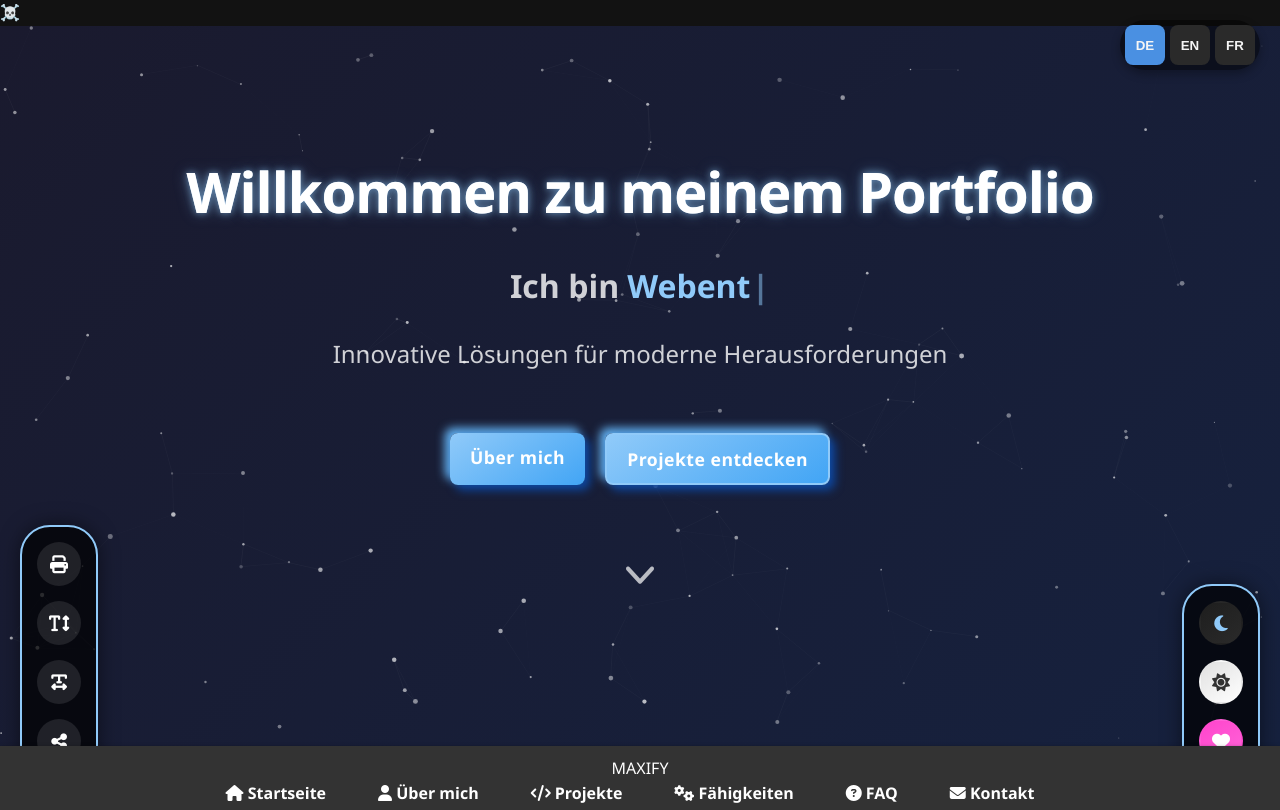
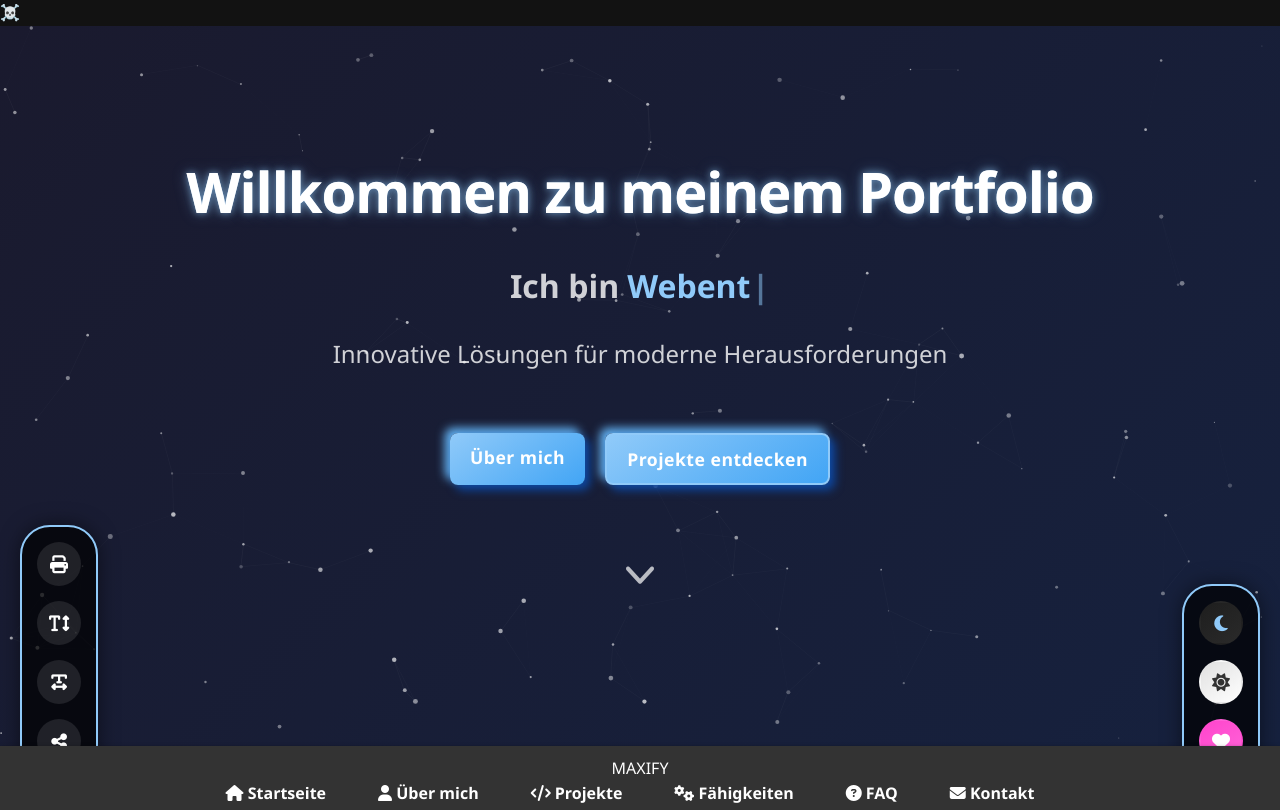
Before and after one commit to Maxify407578/My-Portfolio, a plain HTML site: page index.html in a window 1280 px wide. Shown: the top 810 px of the page. Drawn offline with nearby package versions, Linux system fonts and the light colour scheme; animation ran at ten frames a second; files whose address does not match are found by name.

Commit message:
Update index.html

```diff
--- a/index.html
+++ b/index.html
@@ -757,12 +757,7 @@
 
     <!-- Barrierefreiheits-Panel und Button entfernen -->
 
-    <!-- Sprachauswahl -->
-    <div class="language-panel">
-        <button class="language-option active" data-lang="de">DE</button>
-        <button class="language-option" data-lang="en">EN</button>
-        <button class="language-option" data-lang="fr">FR</button>
-    </div>
+
 
     <!-- Zurück nach oben Button -->
     <button id="backToTop" onclick="scrollToTop()" class="back-to-top">
```
